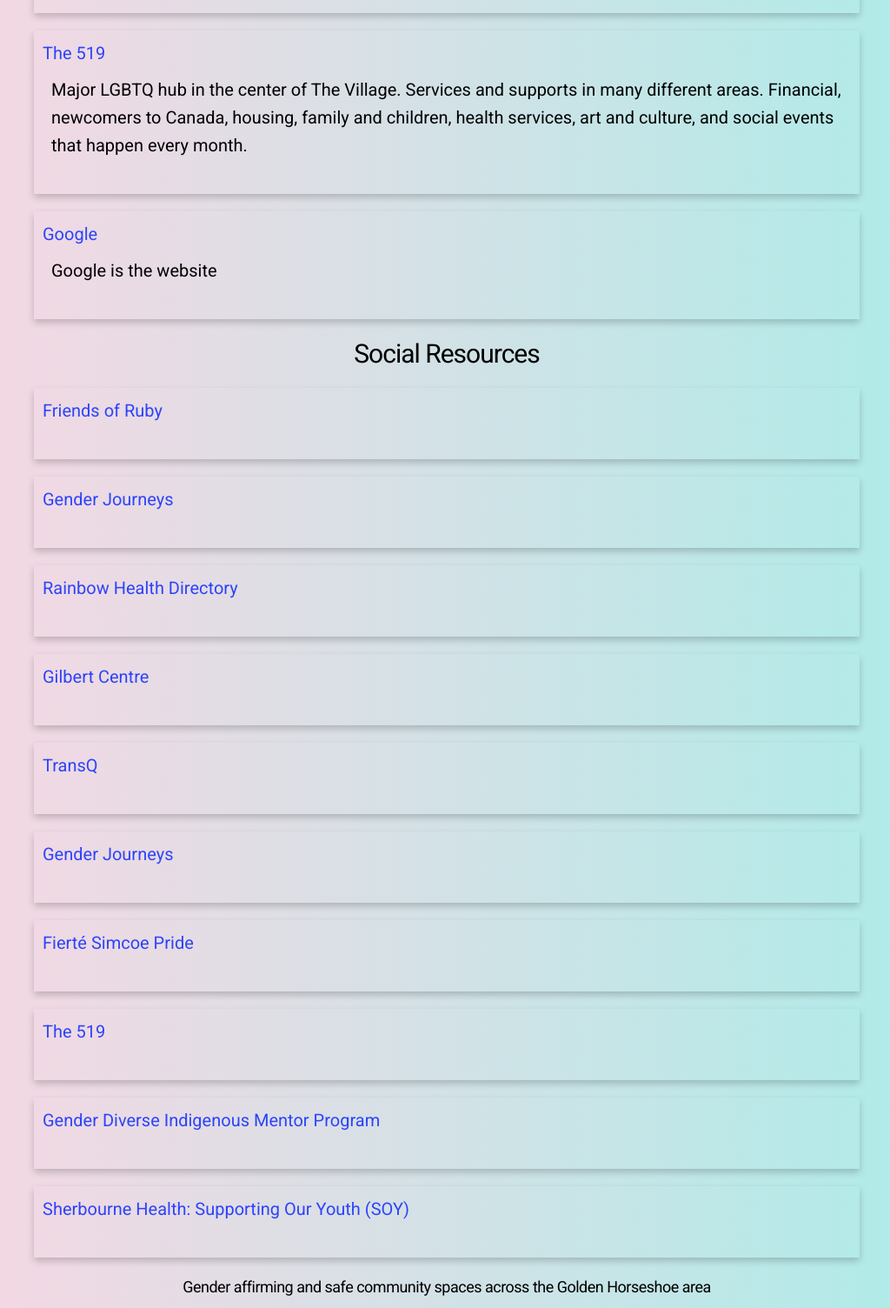
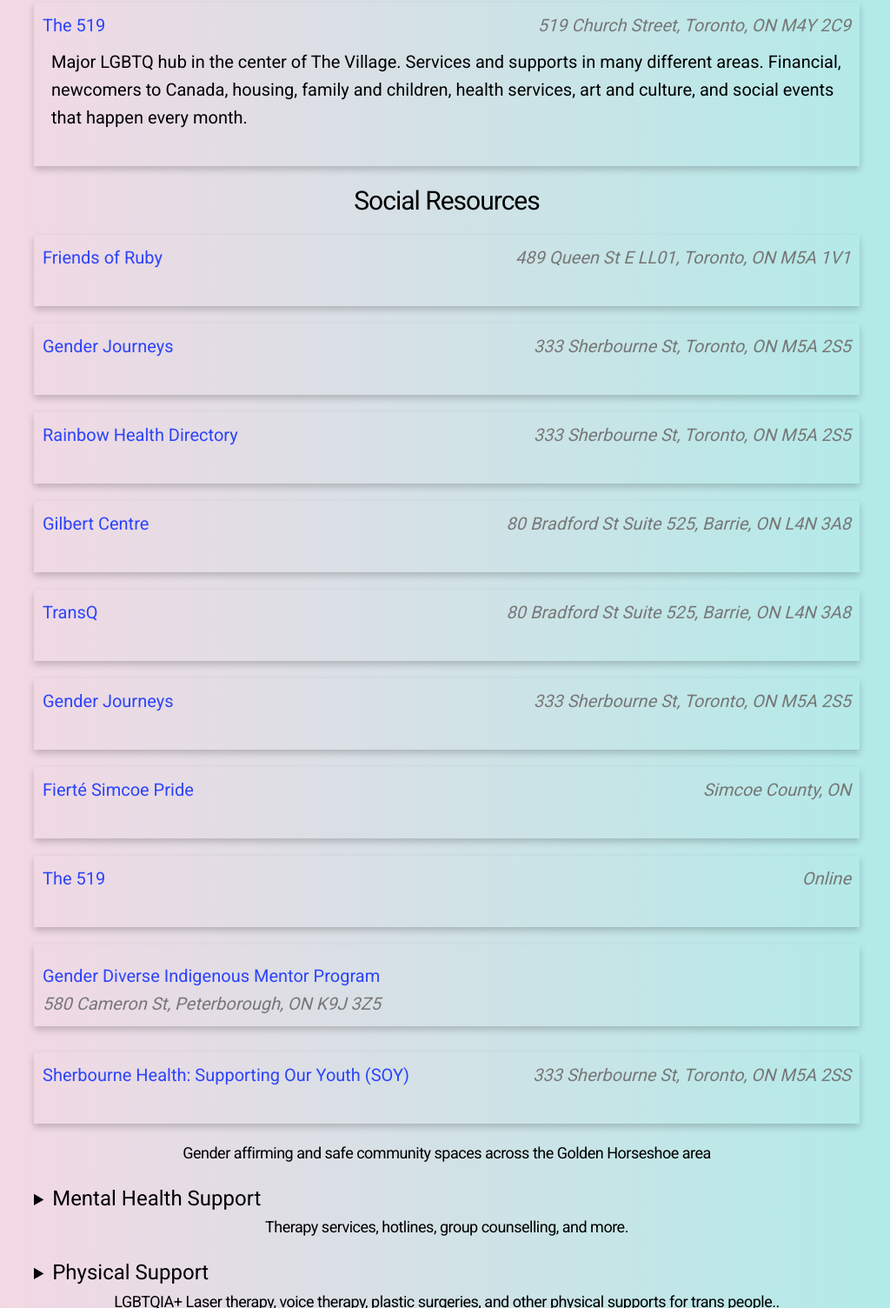
Before and after one commit to Emeleea/emishouse, a plain HTML site: page index.html in a window 1280 px wide. Shown: the part 992-2496 px from the top of the page at 87% size, without its empty margins (126-1150 px from the left). Drawn offline with nearby package versions, Linux system fonts and the light colour scheme.

Commit message:
Updated social resources and added locations

```diff
--- a/index.html
+++ b/index.html
@@ -55,20 +55,23 @@
             <div class="card">
               <div class="card-heading">
                 <div class="card-title"><a href="https://google.ca">Google</a>
+
+                <div class="card-location">12 Google Road</div>
                 </div>
               </div>
               <div class="card-description">
                 <p>Google is the website
                 </p>
               </div>
-            </div>
-            -->
+            </div>            -->
 
             <div class="card">
               <div class="card-heading">
                 <div class="card-title"><a href="https://www.rainbowhealthontario.ca/2slgbtq-health/service-provider-directory/">Rainbow Health Directory</a></div>
+
+                <div class="card-location">Online</div>
               </div>
-                <div class="card-location">Online</div>
+
               <div class="card-description">
                 <p><i>This directory is designed to help you find health and social service providers who have expressed a commitment to providing competent and welcoming care to 2SLGBTQ people in Ontario.</i></p>
               </div>
@@ -78,6 +81,8 @@
             <div class="card">
               <div class="card-heading">
                 <div class="card-title"><a href="https://hqtoronto.ca/">HQ Toronto</a></div>
+
+                <div class="card-location">790 Bay St. #820, Toronto, ON M5G 1N8</div>
               </div>
               <div class="card-description">
                 <p>HQ Toronto is a Healthcare center near College Station that has a variety of resouces from legal to clinical. Express STD testing, mental and social health services, alongside a once-a-month Trans I.D. legal clinic.</p>
@@ -88,24 +93,13 @@
             <div class="card">
               <div class="card-heading">
                 <div class="card-title"><a href="https://www.the519.org/">The 519</a></div>
+
+                <div class="card-location">519 Church Street, Toronto, ON M4Y 2C9</div>
               </div>
               <div class="card-description">
                 <p>Major LGBTQ hub in the center of The Village. Services and supports in many different areas. Financial, newcomers to Canada, housing, family and children, health services, art and culture, and social events that happen every month.</p>
               </div>
             </div>
-
-
-            <div class="card">
-              <div class="card-heading">
-                <div class="card-title"><a href="https://google.ca">Google</a>
-                </div>
-              </div>
-              <div class="card-description">
-                <p>Google is the website
-                </p>
-              </div>
-            </div>
-
 
            <h2>Social Resources</h2>
 
@@ -113,6 +107,8 @@
             <div class="card">
               <div class="card-heading">
                 <div class="card-title"><a href="https://www.friendsofruby.ca/">Friends of Ruby</a></div>
+
+                <div class="card-location">489 Queen St E LL01, Toronto, ON M5A 1V1</div>
               </div>
               <div class="card-description">
                 <p>
@@ -124,6 +120,8 @@
             <div class="card">
               <div class="card-heading">
                 <div class="card-title"><a href="https://sherbourne.on.ca/community-health-programs/community-groups/">Gender Journeys</a></div>
+
+                 <div class="card-location">333 Sherbourne St, Toronto, ON M5A 2S5</div>
               </div>
               <div class="card-description">
                 <p>
@@ -135,6 +133,9 @@
             <div class="card">
               <div class="card-heading">
                 <div class="card-title"><a href="https://www.rainbowhealthontario.ca/2slgbtq-health/service-provider-directory/">Rainbow Health Directory</a></div>
+
+
+                <div class="card-location">333 Sherbourne St, Toronto, ON M5A 2S5</div>
               </div>
               <div class="card-description">
                 <p>
@@ -146,6 +147,8 @@
             <div class="card">
               <div class="card-heading">
                 <div class="card-title"><a href="https://www.gilbertcentre.ca/">Gilbert Centre</a></div>
+
+                <div class="card-location">80 Bradford St Suite 525, Barrie, ON L4N 3A8</div>
               </div>
               <div class="card-description">
                 <p>
@@ -157,6 +160,8 @@
             <div class="card">
               <div class="card-heading">
                 <div class="card-title"><a href="https://transq.ca/">TransQ</a></div>
+
+                 <div class="card-location">80 Bradford St Suite 525, Barrie, ON L4N 3A8</div>
               </div>
               <div class="card-description">
                 <p>
@@ -168,6 +173,8 @@
             <div class="card">
               <div class="card-heading">
                 <div class="card-title"><a href="https://sherbourne.on.ca/community-health-programs/community-groups/">Gender Journeys</a></div>
+
+                  <div class="card-location">333 Sherbourne St, Toronto, ON M5A 2S5</div>
               </div>
               <div class="card-description">
                 <p>
@@ -179,6 +186,7 @@
             <div class="card">
               <div class="card-heading">
                 <div class="card-title"><a href="https://www.simcoepride.com/">Fierté Simcoe Pride</a></div>
+                <div class="card-location">Simcoe County, ON</div>
               </div>
               <div class="card-description">
                 <p>
@@ -190,6 +198,8 @@
             <div class="card">
               <div class="card-heading">
                 <div class="card-title"><a href="https://www.the519.org/">The 519</a></div>
+
+                <div class="card-location">Online</div>
               </div>
               <div class="card-description">
                 <p>
@@ -199,8 +209,10 @@
 
 
             <div class="card">
-              <div class="card-heading">
+              <div class="card-heading"></div>
                 <div class="card-title"><a href="https://www.youthline.ca/support_near_you/gender-diverse-indigenous-mentor-nogojiwanong-friendship-centre/">Gender Diverse Indigenous Mentor Program</a></div>
+
+                <div class="card-location">580 Cameron St, Peterborough, ON K9J 3Z5</div>
               </div>
               <div class="card-description">
                 <p>
@@ -212,6 +224,7 @@
             <div class="card">
               <div class="card-heading">
                 <div class="card-title"><a href="https://sherbourne.on.ca/supporting-our-youth-soy/">Sherbourne Health: Supporting Our Youth (SOY)</a></div>
+                <div class="card-location">333 Sherbourne St, Toronto, ON M5A 2SS</div>
               </div>
               <div class="card-description">
                 <p>
@@ -219,10 +232,7 @@
               </div>
             </div>
 
-
       <h4>Gender affirming and safe community spaces across the Golden Horseshoe area</h4>
-
-
 
         <details>
           <summary><p style="font-size:2.4rem; display:inline">Mental Health Support</summary>
--- a/style.css
+++ b/style.css
@@ -64,7 +64,7 @@
 
 /* Add some padding inside the card container */
 .container {
-  padding: 2px 16px;
+  padding: 4px 16px;
 }
 /**
  * Links
```
